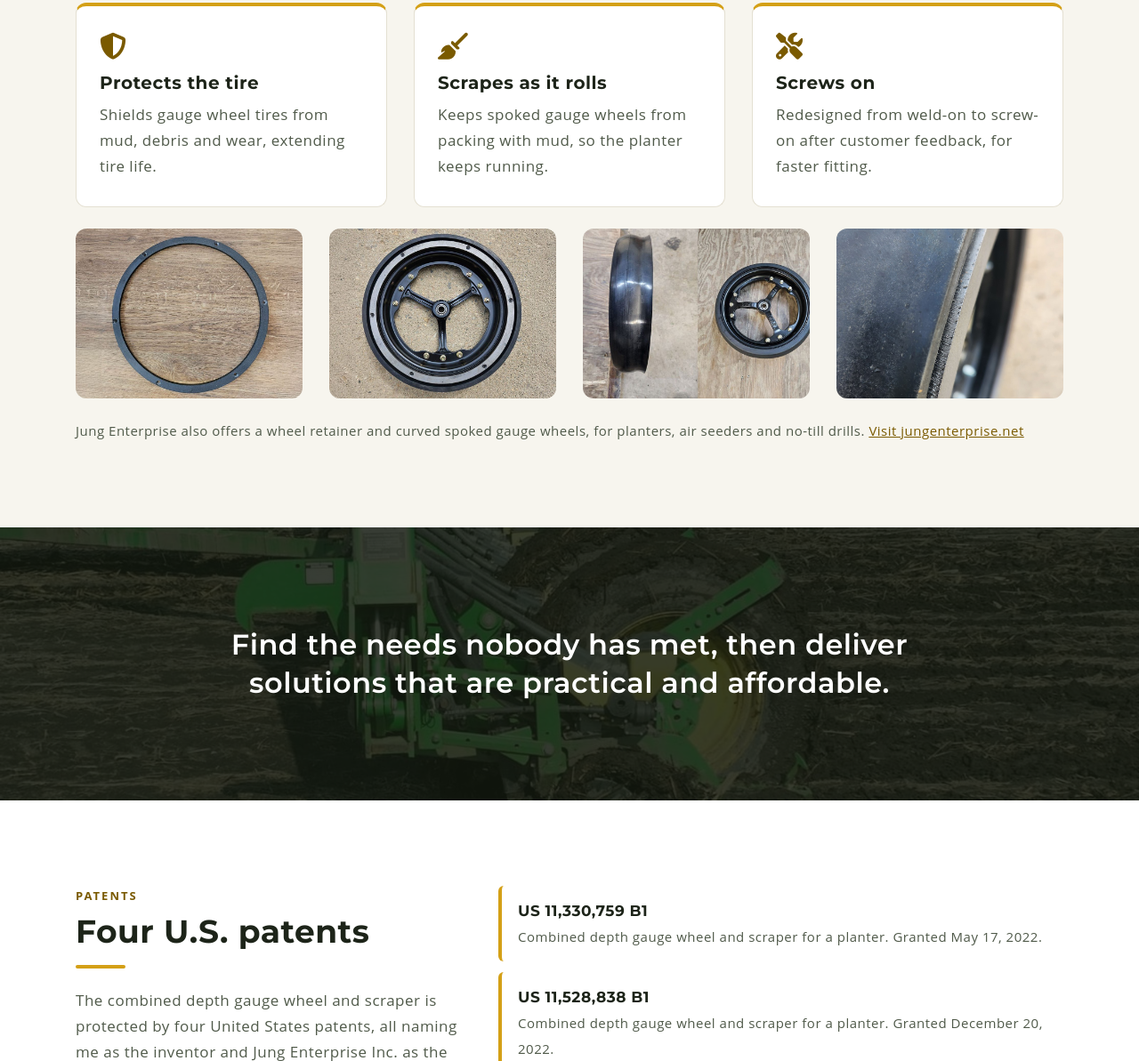
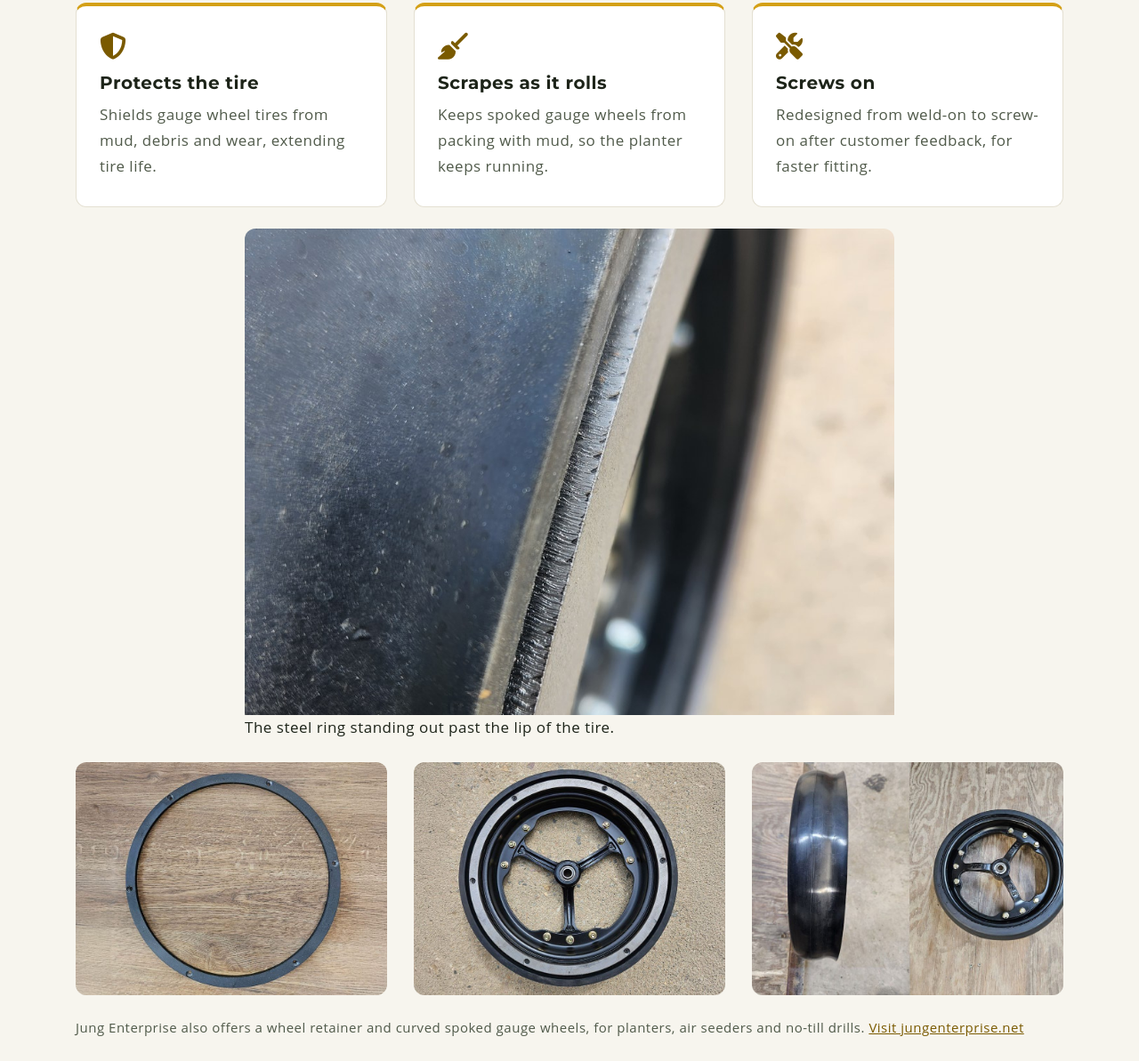
Before and after one commit to RanaTahirBilal/allan-jung, a plain HTML site: page index.html in a window 1280 px wide. Shown: the part 1916-3109 px from the top of the page at 89% size. Drawn offline with Linux system fonts and the light colour scheme.

Commit message:
Feature the ring standing proud of the tire lip, at size and captioned

```diff
--- a/index.html
+++ b/index.html
@@ -96,11 +96,18 @@
       <div class="col-md-4"><div class="aj-card"><i class="fas fa-broom" aria-hidden="true"></i><h3>Scrapes as it rolls</h3><p>Keeps spoked gauge wheels from packing with mud, so the planter keeps running.</p></div></div>
       <div class="col-md-4"><div class="aj-card"><i class="fas fa-tools" aria-hidden="true"></i><h3>Screws on</h3><p>Redesigned from weld-on to screw-on after customer feedback, for faster fitting.</p></div></div>
     </div>
+    <div class="row aj-gallery aj-feature">
+      <div class="col-lg-8 offset-lg-2">
+        <figure>
+          <img src="img/ring-proud.jpg" width="1000" height="750" loading="lazy" alt="The steel ring standing proud of the gauge wheel tire lip">
+          <figcaption>The steel ring standing out past the lip of the tire.</figcaption>
+        </figure>
+      </div>
+    </div>
     <div class="row aj-gallery">
-      <div class="col-sm-6 col-lg-3"><figure><img src="img/steel-ring.jpg" width="1000" height="667" loading="lazy" alt="The steel ring on its own"></figure></div>
-      <div class="col-sm-6 col-lg-3"><figure><img src="img/gauge-wheel-ring.jpg" width="1000" height="667" loading="lazy" alt="A gauge wheel with the ring fitted"></figure></div>
-      <div class="col-sm-6 col-lg-3"><figure><img src="img/gauge-wheels.jpg" width="1000" height="667" loading="lazy" alt="Curved spoked gauge wheels"></figure></div>
-      <div class="col-sm-6 col-lg-3"><figure><img src="img/ring-proud.jpg" width="1000" height="750" loading="lazy" alt="The steel ring standing proud of the gauge wheel tire lip"></figure></div>
+      <div class="col-sm-6 col-lg-4"><figure><img src="img/steel-ring.jpg" width="1000" height="667" loading="lazy" alt="The steel ring on its own"></figure></div>
+      <div class="col-sm-6 col-lg-4"><figure><img src="img/gauge-wheel-ring.jpg" width="1000" height="667" loading="lazy" alt="A gauge wheel with the ring fitted"></figure></div>
+      <div class="col-sm-6 col-lg-4"><figure><img src="img/gauge-wheels.jpg" width="1000" height="667" loading="lazy" alt="Curved spoked gauge wheels"></figure></div>
     </div>
     <p class="aj-small">Jung Enterprise also offers a wheel retainer and curved spoked gauge wheels, for planters, air seeders and no-till drills. <a href="https://jungenterprise.net/" target="_blank" rel="noopener">Visit jungenterprise.net</a></p>
   </div>
```
